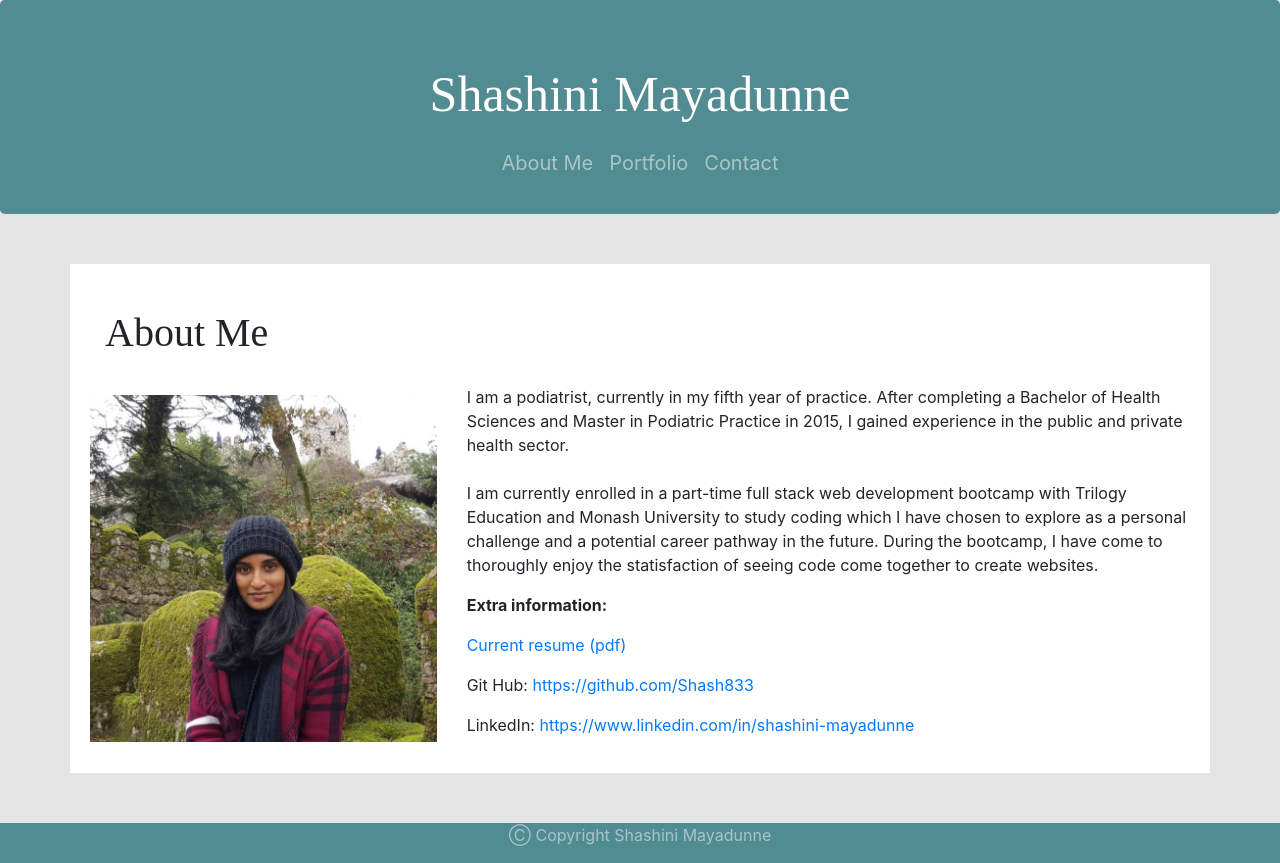
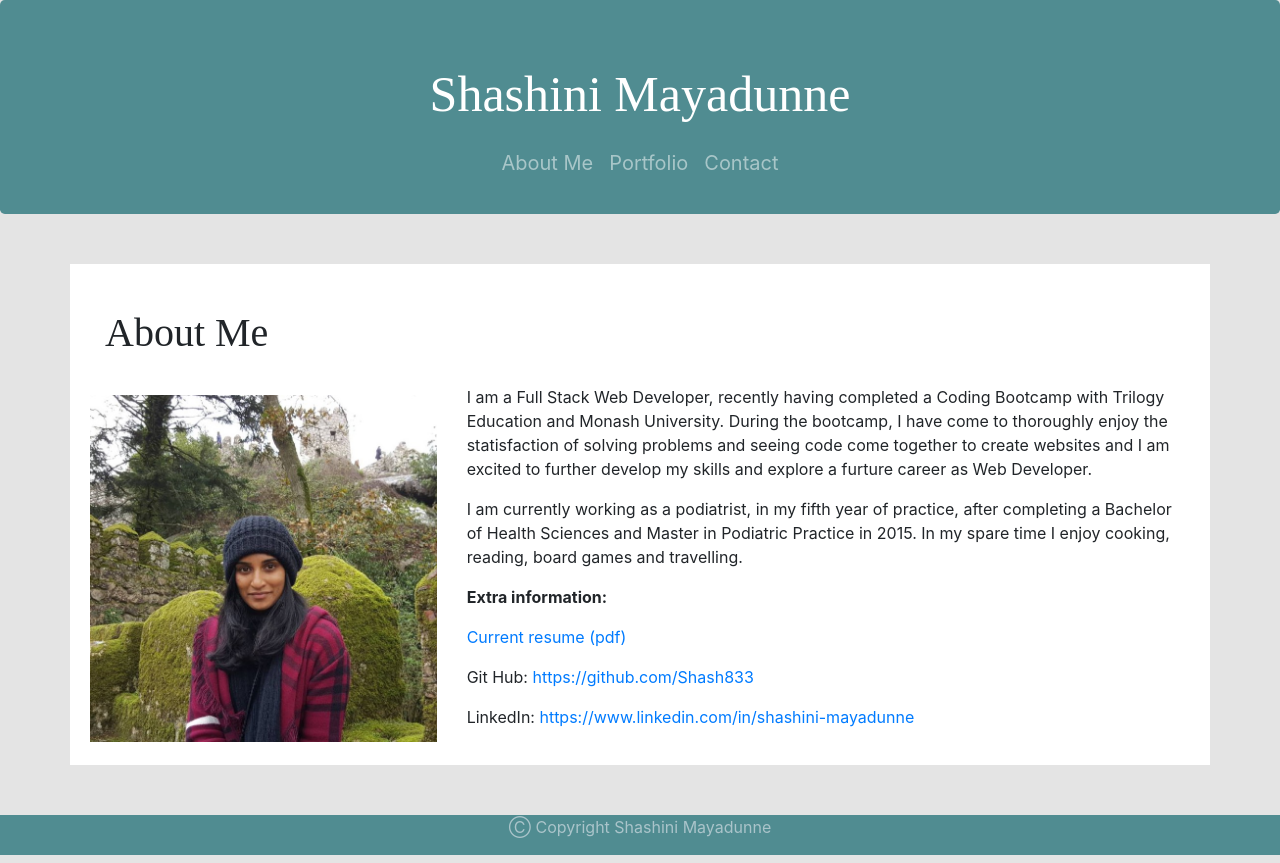
Before and after one commit to Shash833/react-portfolio, a React (Create React App) app: page / in a window 1280 px wide. Built offline with nearby package versions, Linux system fonts and the light colour scheme; a web font is replaced by a local one.

Commit message:
update information

```diff
--- a/src/pages/about.js
+++ b/src/pages/about.js
@@ -18,14 +18,13 @@ function AboutMe() {
                 <Image src={photo} />
             </Column>
             <Column size={8}>
-                <p> I am a podiatrist, currently in my fifth year of practice. After completing a Bachelor
-                of Health Sciences and Master in Podiatric Practice in 2015, I gained experience in the
-                public and private health sector.
-                <br />
-                    <br />
-                I am currently enrolled in a part-time full stack web development bootcamp with Trilogy
-                Education and Monash University to study coding which I have chosen to explore as a personal
-                challenge and a potential career pathway in the future. During the bootcamp, I have come to thoroughly enjoy the statisfaction of seeing code come together to create websites.
+                <p>
+                    I am a Full Stack Web Developer, recently having completed a Coding Bootcamp with Trilogy
+                    Education and Monash University. During the bootcamp, I have come to thoroughly enjoy the statisfaction of solving problems and seeing code come together to create websites and I am excited to further develop my skills and explore a furture career as Web Developer.
+                </p>
+                <p>
+                    I am currently working as a podiatrist, in my fifth year of practice, after completing a Bachelor of Health Sciences and Master in Podiatric Practice in 2015.
+                    In my spare time I enjoy cooking, reading, board games and travelling.
                 </p>
                 <p><b>Extra information:</b></p>
                 <p><a href={resume}>Current resume (pdf)</a></p>
--- a/src/utils/portfolio.json
+++ b/src/utils/portfolio.json
@@ -133,5 +133,35 @@
         "MongoDB": false,
         "Handlebars.js": false,
         "React.js": true
+    },
+    {
+        "title": "Google Book Search",
+        "image": "https://raw.githubusercontent.com/Shash833/google-book-search/master/client/assets/searchView.PNG",
+        "description": "This full stack application was created using the MERN stack coupled with Google Books API and allows the user to search for books and save them to a list of 'Saved Books'. Creating this application allowed me to develop a better understanding of working with this particular tech stack.",
+        "link": "https://majestic-grand-canyon-69051.herokuapp.com/",
+        "github": "https://github.com/Shash833/google-book-search",
+        "Vanilla Javascript": false,
+        "JQuery": false,
+        "Node.js": true,
+        "Express.js": true,
+        "MySQL": false,
+        "MongoDB": true,
+        "Handlebars.js": false,
+        "React.js": true
+    },
+    {
+        "title": "Wound Manager",
+        "image": "https://raw.githubusercontent.com/Shash833/Project-3/master/assets/assessment-page.PNG",
+        "description": "This was my first application created after learning how to create websites using React.js and it allowed me to develop an understanding of the basic fundamentals of React. The application presents a list of employees which can be sorted or filtered by a criteria of the user's choice.",
+        "link": "https://lit-reaches-59072.herokuapp.com/",
+        "github": "https://github.com/Shash833/Project-3",
+        "Vanilla Javascript": false,
+        "JQuery": false,
+        "Node.js": true,
+        "Express.js": true,
+        "MySQL": true,
+        "MongoDB": false,
+        "Handlebars.js": false,
+        "React.js": true
     }
 ]
```
